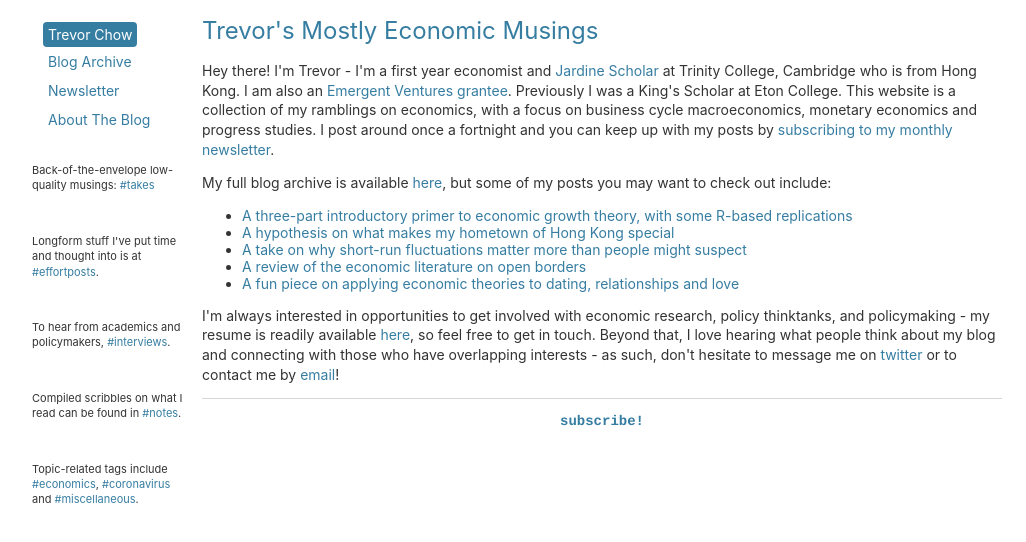
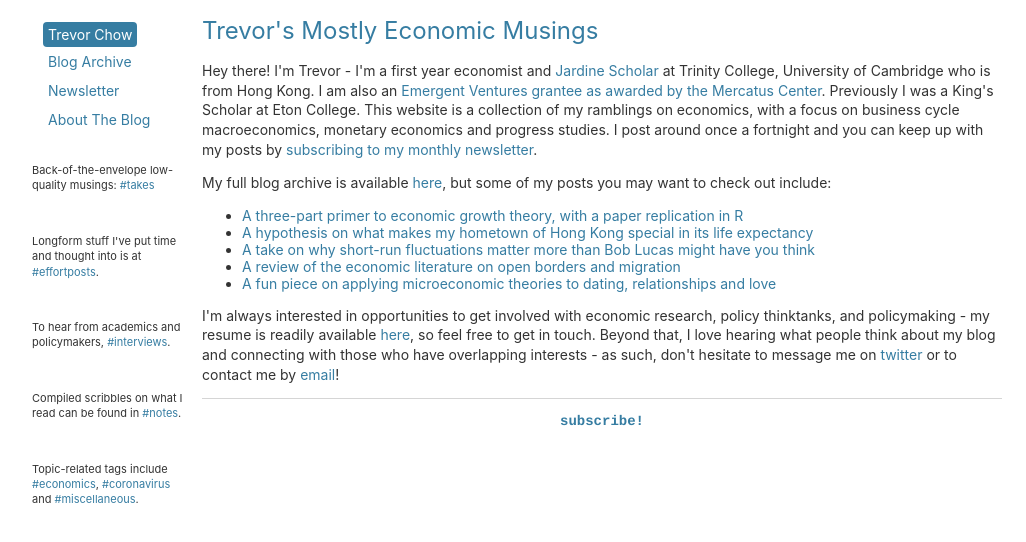
Before and after one commit to tmychow/tmychow.github.io, a Jekyll site: the page built from index.html, in a window 1280 px wide. Shown: the top 542 px of the page, without its empty margins (28-1054 px from the left). Built offline with Jekyll 4.4.1, drawn with Linux system fonts in a browser that asks for light colours.

Commit message:
Update index.html

```diff
--- a/index.html
+++ b/index.html
@@ -3,13 +3,13 @@ layout: default
 title: Trevor's Mostly Economic Musings
 ---
 	<h1>{{ page.title }}</h1>
-	<p>Hey there! I'm Trevor - I'm a first year economist and <a href="http://jardine-foundation.org/">Jardine Scholar</a> at Trinity College, Cambridge who is from Hong Kong. I am also an <a href="https://tmychow.com/blog/2021/03/08/emergent-ventures">Emergent Ventures grantee</a>. Previously I was a King's Scholar at Eton College. This website is a collection of my ramblings on economics, with a focus on business cycle macroeconomics, monetary economics and progress studies. I post around once a fortnight and you can keep up with my posts by <a href="https://buttondown.email/tmychow">subscribing to my monthly newsletter</a>.</p>
+	<p>Hey there! I'm Trevor - I'm a first year economist and <a href="http://jardine-foundation.org/">Jardine Scholar</a> at Trinity College, University of Cambridge who is from Hong Kong. I am also an <a href="https://tmychow.com/blog/2021/03/08/emergent-ventures">Emergent Ventures grantee as awarded by the Mercatus Center</a>. Previously I was a King's Scholar at Eton College. This website is a collection of my ramblings on economics, with a focus on business cycle macroeconomics, monetary economics and progress studies. I post around once a fortnight and you can keep up with my posts by <a href="https://buttondown.email/tmychow">subscribing to my monthly newsletter</a>.</p>
 	<p> My full blog archive is available <a href="https://tmychow.com/blog/">here</a>, but some of my posts you may want to check out include:</p>
 	<ul>
-		<li> <a href="https://tmychow.com/blog/2020/07/02/growth-a-primer-in-three-parts">A three-part introductory primer to economic growth theory, with some R-based replications</a> </li>
-		<li> <a href="https://tmychow.com/blog/2020/10/01/the-hong-kong-hypothesis">A hypothesis on what makes my hometown of Hong Kong special</a> </li>
-		<li> <a href="https://tmychow.com/blog/2020/11/15/why-bob-lucas-was-wrong">A take on why short-run fluctuations matter more than people might suspect</a> </li>
-		<li> <a href="https://tmychow.com/blog/2021/01/24/comings-and-goings">A review of the economic literature on open borders</a> </li>
-		<li> <a href="https://tmychow.com/blog/2021/02/14/it's-a-love-story">A fun piece on applying economic theories to dating, relationships and love</a> </li>
+		<li> <a href="https://tmychow.com/blog/2020/07/02/growth-a-primer-in-three-parts">A three-part primer to economic growth theory, with a paper replication in R</a> </li>
+		<li> <a href="https://tmychow.com/blog/2020/10/01/the-hong-kong-hypothesis">A hypothesis on what makes my hometown of Hong Kong special in its life expectancy</a> </li>
+		<li> <a href="https://tmychow.com/blog/2020/11/15/why-bob-lucas-was-wrong">A take on why short-run fluctuations matter more than Bob Lucas might have you think</a> </li>
+		<li> <a href="https://tmychow.com/blog/2021/01/24/comings-and-goings">A review of the economic literature on open borders and migration</a> </li>
+		<li> <a href="https://tmychow.com/blog/2021/02/14/it's-a-love-story">A fun piece on applying microeconomic theories to dating, relationships and love</a> </li>
 	</ul>
 	<p>I'm always interested in opportunities to get involved with economic research, policy thinktanks, and policymaking - my resume is readily available <a href="/assets/ResumeJan21.pdf">here</a>, so feel free to get in touch. Beyond that, I love hearing what people think about my blog and connecting with those who have overlapping interests - as such, don't hesitate to message me on <a href="https://twitter.com/tmychow">twitter</a> or to contact me by <a href="mailto:tmychow@gmail.com?subject=Mostly Economic Musings">email</a>!</p>
```
